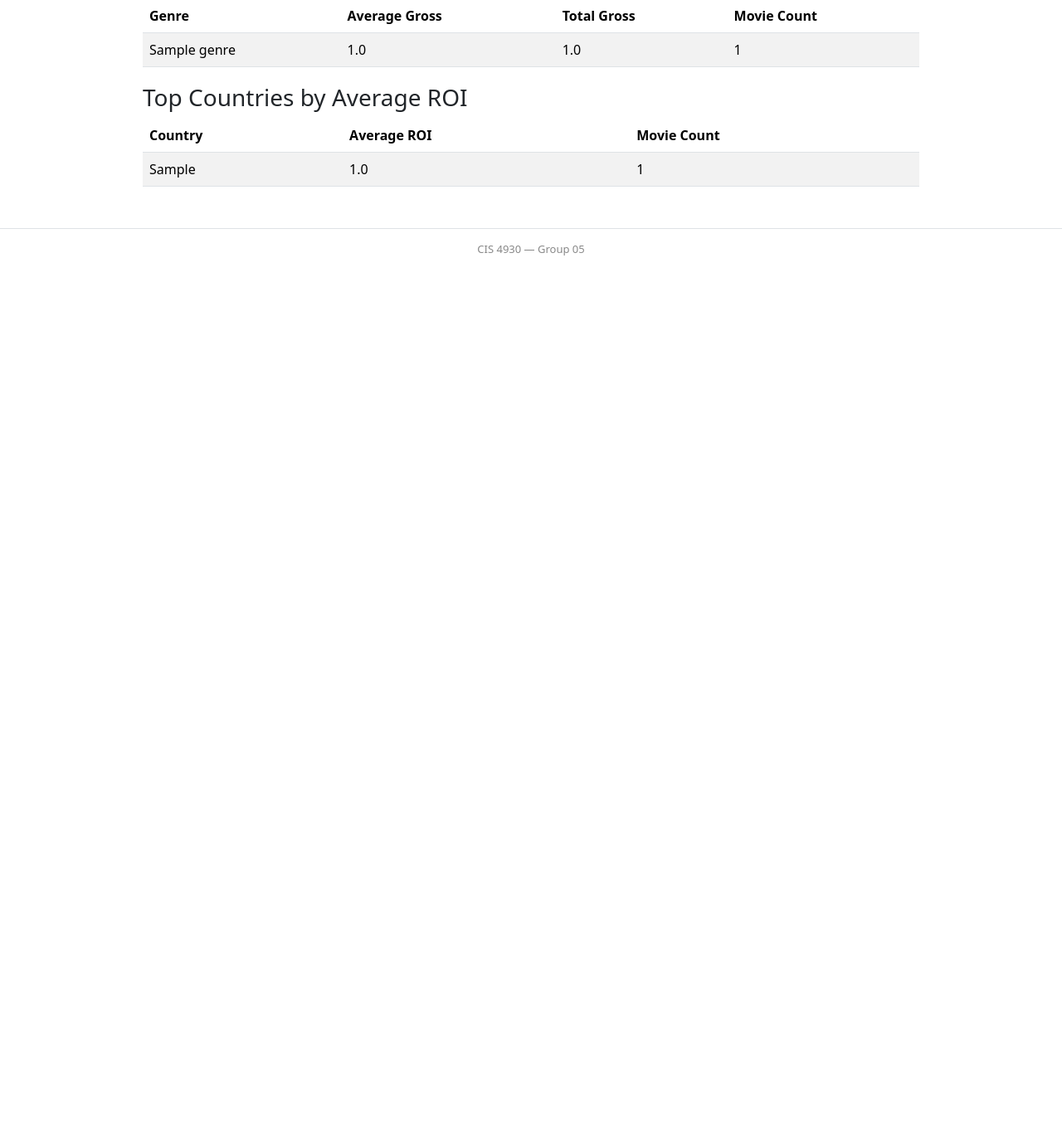
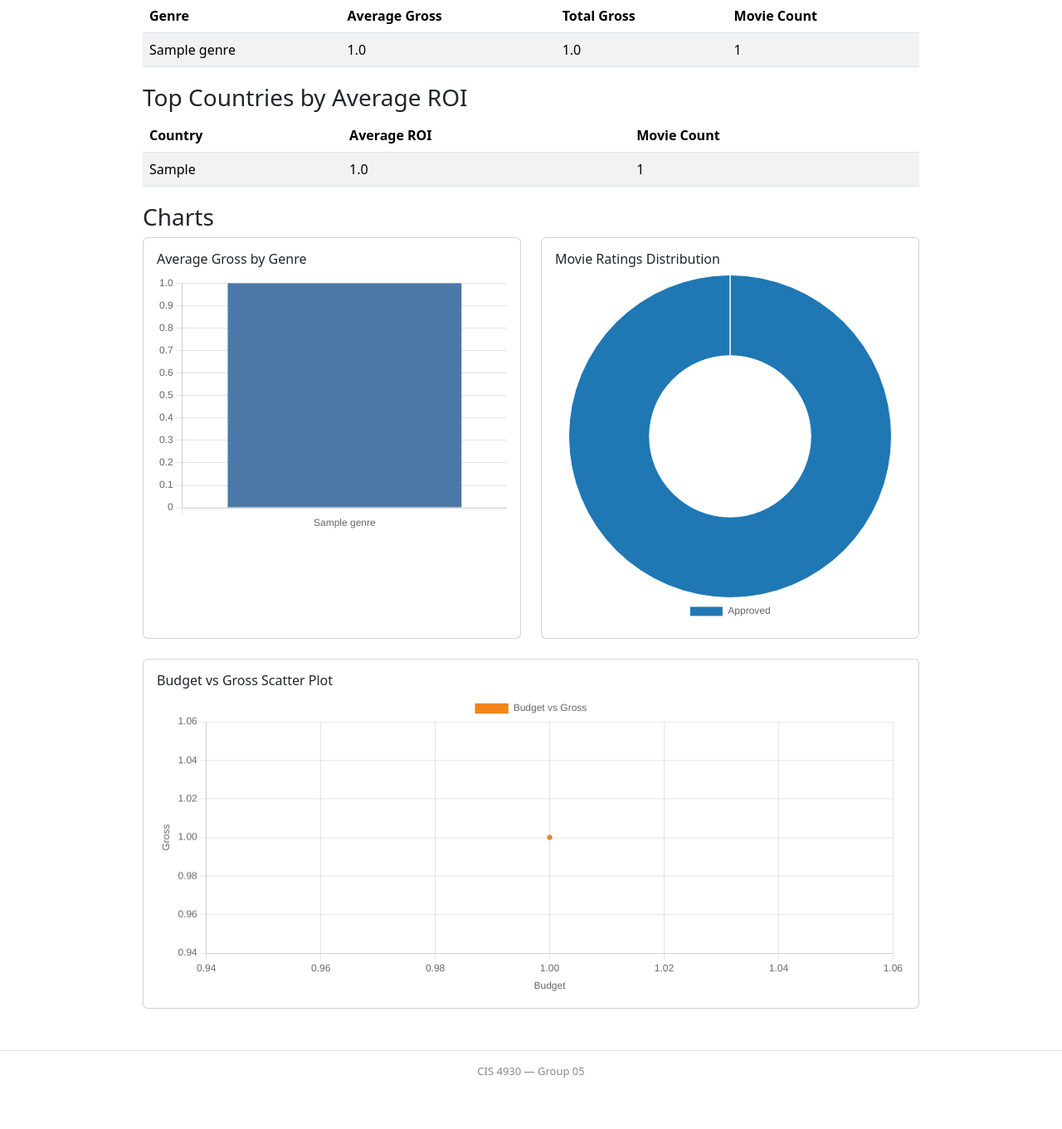
Before and after one commit to CaydenConn/cis4930-sp26-django-project-group-05, a Django app: page /analytics/ in a window 1280 px wide. Shown: the part 535-1896 px from the top of the page at 83% size. Before the commit the page ends 843 px from the top, so only its background shows below. Run offline with Django 5.2, Linux system fonts and the light colour scheme; tables that the repository leaves empty hold one stand-in row (values such as "Sample post").

Commit message:
Fixes to part 2.4 and 2.6 making sure to fulfill requirements(graphs) etc.

```diff
--- a/Project3/manage.py
+++ b/Project3/manage.py
@@ -6,7 +6,7 @@ import sys
 
 def main():
     """Run administrative tasks."""
-    os.environ.setdefault('DJANGO_SETTINGS_MODULE', 'mysite.settings')
+    os.environ.setdefault('DJANGO_SETTINGS_MODULE', 'config.settings.dev')
     try:
         from django.core.management import execute_from_command_line
     except ImportError as exc:
--- a/Project3/myapp/templates/myapp/analytics.html
+++ b/Project3/myapp/templates/myapp/analytics.html
@@ -98,5 +98,115 @@
   </tbody>
 </table>
 
+<h3>Charts</h3>
+<div class="row g-4">
+  <div class="col-12 col-lg-6">
+    <div class="card h-100">
+      <div class="card-body">
+        <h4 class="h6">Average Gross by Genre</h4>
+        <canvas id="genreBarChart" height="220"></canvas>
+      </div>
+    </div>
+  </div>
+  <div class="col-12 col-lg-6">
+    <div class="card h-100">
+      <div class="card-body">
+        <h4 class="h6">Movie Ratings Distribution</h4>
+        <canvas id="ratingDoughnutChart" height="220"></canvas>
+      </div>
+    </div>
+  </div>
+  <div class="col-12">
+    <div class="card">
+      <div class="card-body">
+        <h4 class="h6">Budget vs Gross Scatter Plot</h4>
+        <canvas id="budgetGrossScatterChart" height="120"></canvas>
+      </div>
+    </div>
+  </div>
+</div>
+
 {% endif %}
 {% endblock %}
+
+{% block extra_scripts %}
+<script src="https://cdn.jsdelivr.net/npm/chart.js"></script>
+<script>
+  document.addEventListener('DOMContentLoaded', function () {
+    const genreBarData = {{ top_genre_chart_json|safe }};
+    const ratingDoughnutData = {{ rating_chart_json|safe }};
+    const scatterData = {{ scatter_chart_json|safe }};
+
+    const genreBarCtx = document.getElementById('genreBarChart');
+    if (genreBarCtx) {
+      new Chart(genreBarCtx, {
+        type: 'bar',
+        data: genreBarData,
+        options: {
+          responsive: true,
+          plugins: {
+            legend: { display: false },
+          },
+          scales: {
+            y: {
+              beginAtZero: true,
+            },
+          },
+        },
+      });
+    }
+
+    const ratingDoughnutCtx = document.getElementById('ratingDoughnutChart');
+    if (ratingDoughnutCtx) {
+      new Chart(ratingDoughnutCtx, {
+        type: 'doughnut',
+        data: ratingDoughnutData,
+        options: {
+          responsive: true,
+          plugins: {
+            legend: {
+              position: 'bottom',
+            },
+          },
+        },
+      });
+    }
+
+    const budgetGrossScatterCtx = document.getElementById('budgetGrossScatterChart');
+    if (budgetGrossScatterCtx) {
+      new Chart(budgetGrossScatterCtx, {
+        type: 'scatter',
+        data: scatterData,
+        options: {
+          responsive: true,
+          plugins: {
+            tooltip: {
+              callbacks: {
+                label: function (context) {
+                  const point = context.raw;
+                  const name = point.label || 'Movie';
+                  return `${name}: Budget $${point.x.toLocaleString()} | Gross $${point.y.toLocaleString()}`;
+                },
+              },
+            },
+          },
+          scales: {
+            x: {
+              title: {
+                display: true,
+                text: 'Budget',
+              },
+            },
+            y: {
+              title: {
+                display: true,
+                text: 'Gross',
+              },
+            },
+          },
+        },
+      });
+    }
+  });
+</script>
+{% endblock %}
--- a/Project3/myapp/views.py
+++ b/Project3/myapp/views.py
@@ -148,6 +148,47 @@ def analytics(request):
 
     r_movies_trend = r_movies_trend.reset_index().round(2)
 
+    rating_counts = df['rating'].value_counts().sort_values(ascending=False)
+    rating_chart_data = {
+        'labels': rating_counts.index.tolist(),
+        'datasets': [{
+            'label': 'Movies by Rating',
+            'data': rating_counts.values.tolist(),
+            'backgroundColor': [
+                '#1f77b4', '#ff7f0e', '#2ca02c', '#d62728',
+                '#9467bd', '#8c564b', '#e377c2', '#7f7f7f',
+                '#bcbd22', '#17becf', '#aec7e8', '#ffbb78',
+            ],
+            'borderWidth': 1,
+        }],
+    }
+
+    top_genre_chart_data = {
+        'labels': genre_gross_summary['genre'].tolist(),
+        'datasets': [{
+            'label': 'Average Gross',
+            'data': genre_gross_summary['avg_gross'].tolist(),
+            'backgroundColor': '#4c78a8',
+            'borderColor': '#4c78a8',
+        }],
+    }
+
+    scatter_source = df.dropna(subset=['budget', 'gross']).sort_values('budget', ascending=False).head(100)
+    scatter_chart_data = {
+        'datasets': [{
+            'label': 'Budget vs Gross',
+            'data': [
+                {
+                    'x': float(row['budget']),
+                    'y': float(row['gross']),
+                    'label': row['name'],
+                }
+                for _, row in scatter_source.iterrows()
+            ],
+            'backgroundColor': '#f58518',
+        }],
+    }
+
 
     return render(request, 'myapp/analytics.html', {
         'empty': False,
@@ -155,4 +196,7 @@ def analytics(request):
         'r_movies_trend': r_movies_trend.to_dict(orient='records'),
         'genre_gross_summary': genre_gross_summary.to_dict(orient='records'),
         'country_roi': country_roi.to_dict(orient='records'),
+        'rating_chart_json': json.dumps(rating_chart_data),
+        'top_genre_chart_json': json.dumps(top_genre_chart_data),
+        'scatter_chart_json': json.dumps(scatter_chart_data),
     })
--- a/Project3/mysite/asgi.py
+++ b/Project3/mysite/asgi.py
@@ -11,6 +11,6 @@ import os
 
 from django.core.asgi import get_asgi_application
 
-os.environ.setdefault('DJANGO_SETTINGS_MODULE', 'mysite.settings')
+os.environ.setdefault('DJANGO_SETTINGS_MODULE', 'config.settings.prod')
 
 application = get_asgi_application()
--- a/Project3/mysite/wsgi.py
+++ b/Project3/mysite/wsgi.py
@@ -11,6 +11,6 @@ import os
 
 from django.core.wsgi import get_wsgi_application
 
-os.environ.setdefault('DJANGO_SETTINGS_MODULE', 'mysite.settings')
+os.environ.setdefault('DJANGO_SETTINGS_MODULE', 'config.settings.prod')
 
 application = get_wsgi_application()
--- /dev/null
+++ b/Project3/runtime.txt
@@ -0,0 +1 @@
+python-3.13.13
```
Also changed, not shown: Project3/config/settings/base.py (added, +77 -0 lines), Project3/config/settings/dev.py (added, +11 -0 lines), Project3/config/settings/prod.py (added, +29 -0 lines), Project3/requirements.txt (added, +133 -0 lines), Project3/README.md (added), Project3/config/__init__.py (added), Project3/config/settings/__init__.py (added), 1 other file.
